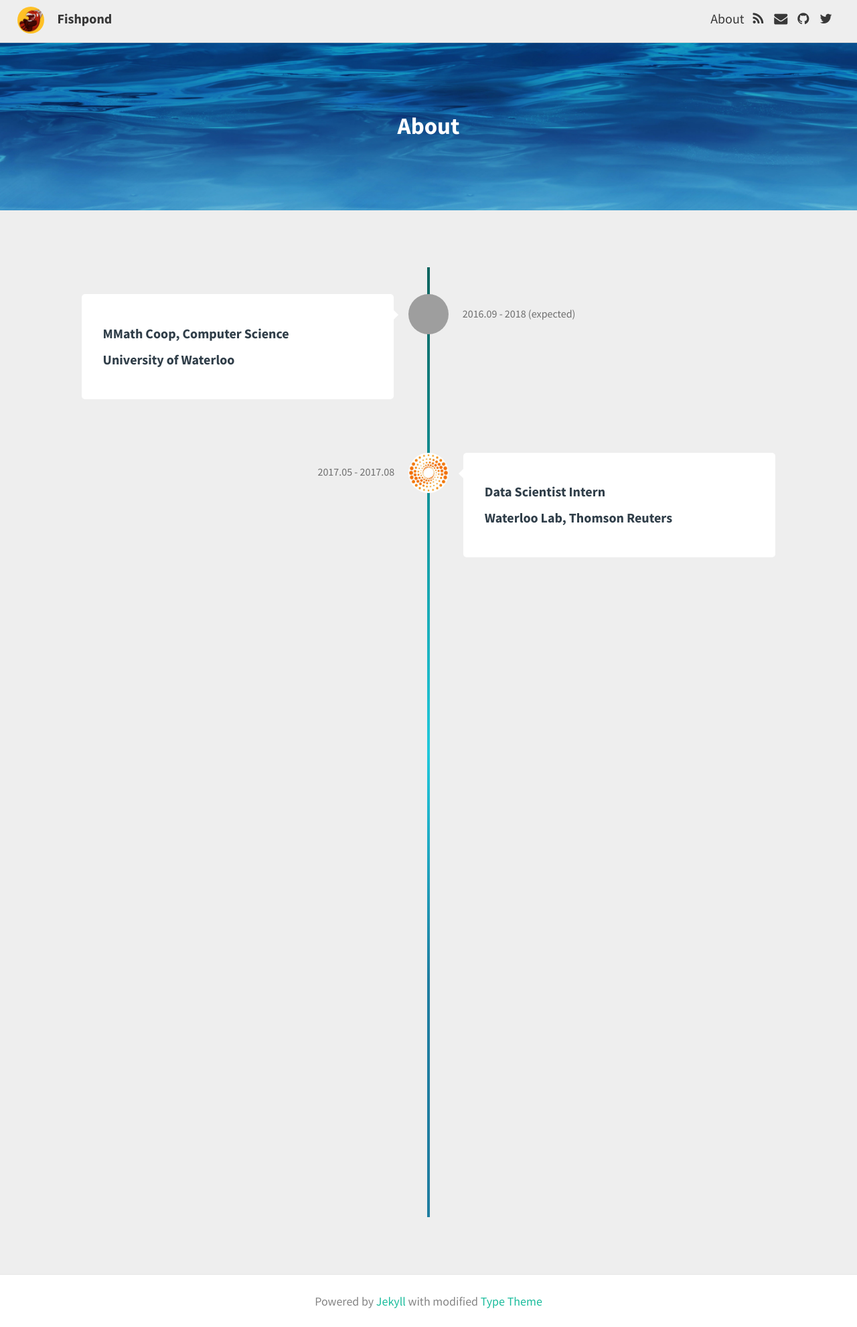
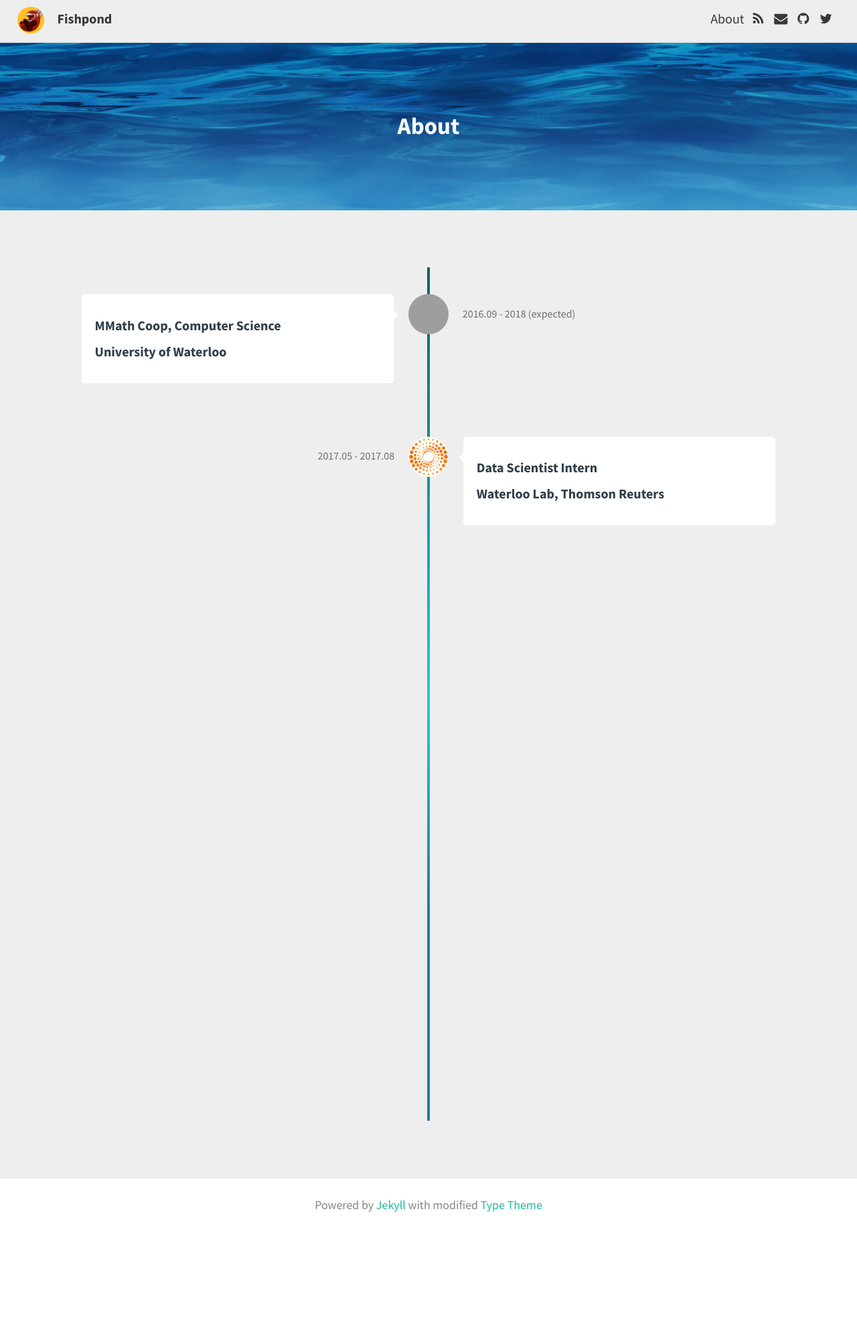
Before and after one commit to tiddler/tiddler.github.io, a Jekyll site: the page built from about.md, in a window 1280 px wide. Shown: the whole page at 67% size. Built offline with Jekyll 4.4.1, drawn with Linux system fonts in a browser that asks for light colours; nearby versions of some CDN libraries; after the commit the page ends 1837 px from its top, so only the background shows below that; grey boxes are pictures that could not be loaded.

Commit message:
modify timeline padding

```diff
--- a/css/timeline.css
+++ b/css/timeline.css
@@ -262,7 +262,7 @@ Main components
 @media only screen and (min-width: 1170px) {
   .cd-timeline-content {
     margin-left: 0;
-    padding: 1.6em;
+    /* padding: 1.6em; */
     width: 45%;
   }
   .cd-timeline-content::before {
```
